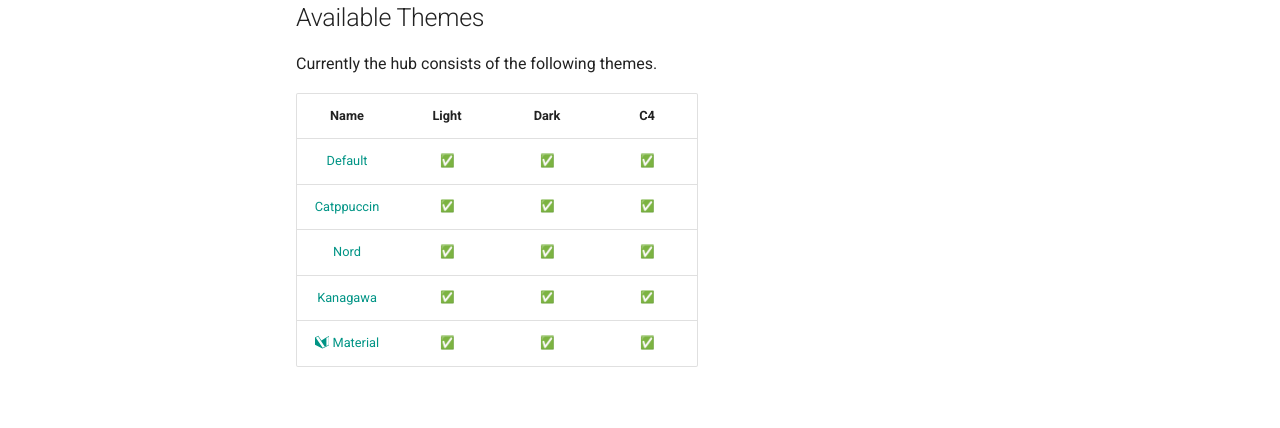
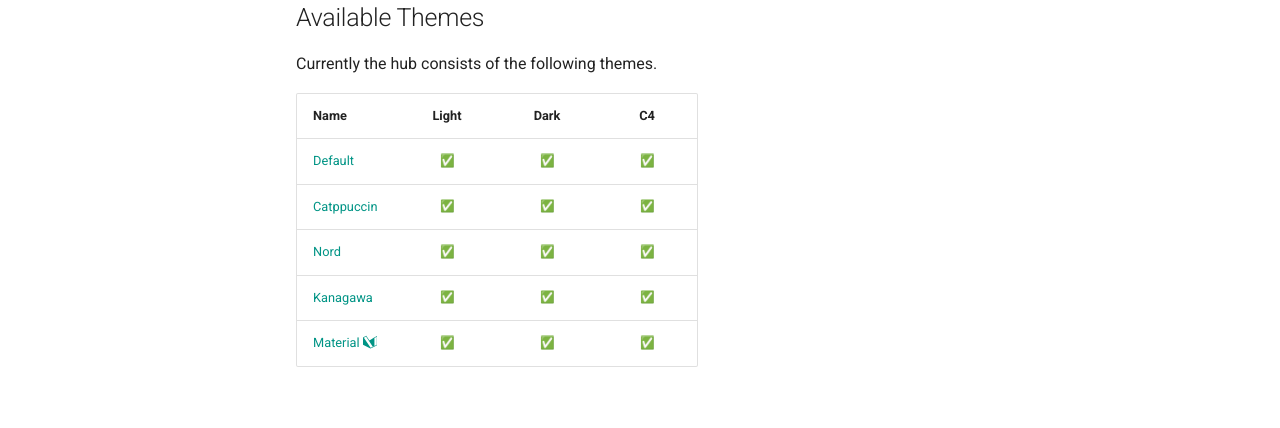
Before and after one commit to MikhailKravets/mkdocs_puml, an MkDocs documentation site: the page built from docs/docs/themes/index.md, in a window 1280 px wide. Shown: the part 474-902 px from the top of the page. Built offline with MkDocs 1.6.1 and Material for MkDocs 9.7.7, drawn with Linux system fonts in a browser that asks for light colours; emoji names are drawn with the system emoji font; comment, search, counter and statistics services are not loaded.

```diff
--- a/docs/docs/themes/index.md
+++ b/docs/docs/themes/index.md
@@ -10,12 +10,12 @@ a seamless integration with `mkdocs_puml`.
 Currently the hub consists of the following themes.
 
 |    **Name**      | **Light** | **Dark** | **C4** |
-|:----------:|:--------------:|:-----:|:-----:|
+|:----------|:--------------:|:-----:|:-----:|
 | [Default](default.md) |  :white_check_mark: | :white_check_mark: | :white_check_mark: |
 | [Catppuccin](catppuccin.md) | :white_check_mark: | :white_check_mark: | :white_check_mark: |
 | [Nord](nord.md) | :white_check_mark: | :white_check_mark: | :white_check_mark: |
 | [Kanagawa](kanagawa.md) | :white_check_mark: | :white_check_mark: | :white_check_mark: |
-| [:simple-materialformkdocs: Material](material.md) | :white_check_mark: | :white_check_mark: | :white_check_mark: |
+| [Material :simple-materialformkdocs:](material.md) | :white_check_mark: | :white_check_mark: | :white_check_mark: |
 
 ## How to Use
 
```
